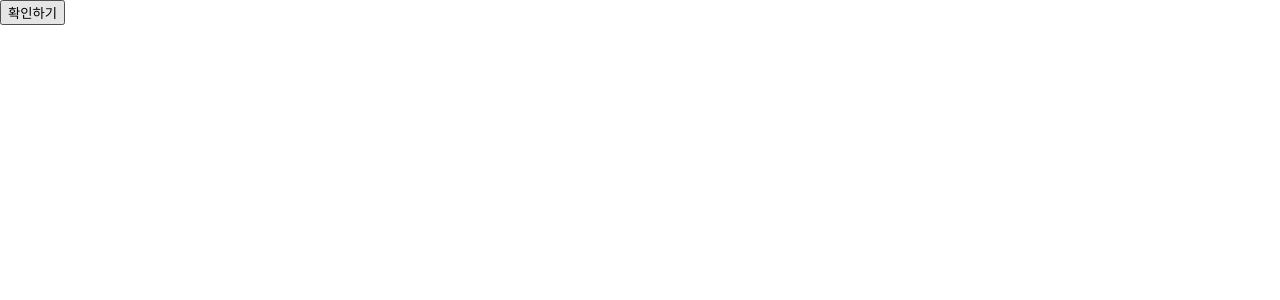
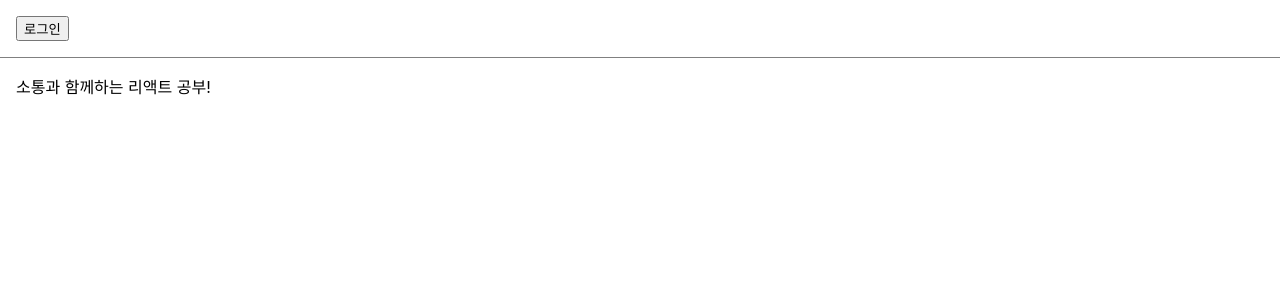
Before and after one commit to uwhami/studying_react_inflean1, a React (Create React App) app in the folder my-app/: page / in a window 1280 px wide. Shown: the top 300 px of the page. Built offline with nearby package versions, Linux system fonts and the light colour scheme.

Commit message:
chapter_09

```diff
--- /dev/null
+++ b/my-app/src/chapter_09/LandingPage.jsx
@@ -0,0 +1,27 @@
+import React, { useState } from "react";
+import Toolbar from "./Toolbar";
+
+function LandingPage(props) {
+  const [isLoggedIn, setIsLoggedIn] = useState(false);
+
+  const onClickLogin = () => {
+    setIsLoggedIn(true);
+  };
+
+  const onClickLogout = () => {
+    setIsLoggedIn(false);
+  };
+
+  return (
+    <div>
+      <Toolbar
+        isLoggedIn={isLoggedIn}
+        onClickLogin={onClickLogin}
+        onClickLogout={onClickLogout}
+      />
+      <div style={{ padding: 16 }}>소통과 함께하는 리액트 공부!</div>
+    </div>
+  );
+}
+
+export default LandingPage;
--- /dev/null
+++ b/my-app/src/chapter_09/Toolbar.jsx
@@ -0,0 +1,31 @@
+import React from "react";
+
+const styles = {
+  wrapper: {
+    padding: 16,
+    display: "flex",
+    flexDirection: "row",
+    borderBottom: "1px solid grey",
+  },
+  greeting: {
+    marginRight: 8,
+  },
+};
+
+function Toolbar(props) {
+  const { isLoggedIn, onClickLogin, onClickLogout } = props;
+
+  return (
+    <div style={styles.wrapper}>
+      {isLoggedIn && <span style={styles.greeting}>환영합니다!</span>}
+
+      {isLoggedIn ? (
+        <button onClick={onClickLogout}>로그아웃</button>
+      ) : (
+        <button onClick={onClickLogin}>로그인</button>
+      )}
+    </div>
+  );
+}
+
+export default Toolbar;
--- a/my-app/src/index.js
+++ b/my-app/src/index.js
@@ -11,6 +11,7 @@
 import Accommodate from "./chapter_07/Accommodate";
 import ConfirmButton from "./chapter_08/ConfirmButton";
 import ConfirmButtonFunction from "./chapter_08/ConfirmButtonFunction";
+import LandingPage from "./chapter_09/LandingPage";
 
 const root = ReactDOM.createRoot(document.getElementById("root"));
 // setInterval(() => {
@@ -23,7 +24,8 @@
     {/* <NofificationList /> */}
     {/* {<Accommodate />} */}
     {/* <ConfirmButton /> */}
-    <ConfirmButtonFunction />
+    {/* <ConfirmButtonFunction /> */}
+    <LandingPage />
   </React.StrictMode>
 );
 // }, 1000);
```
